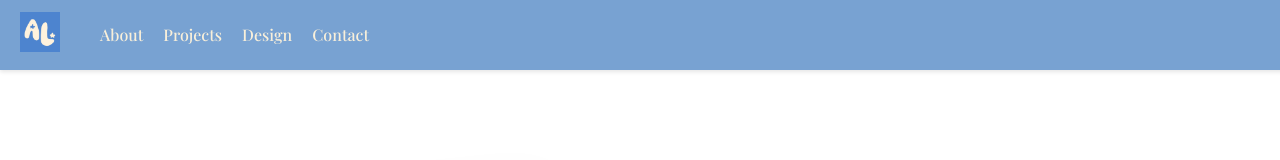
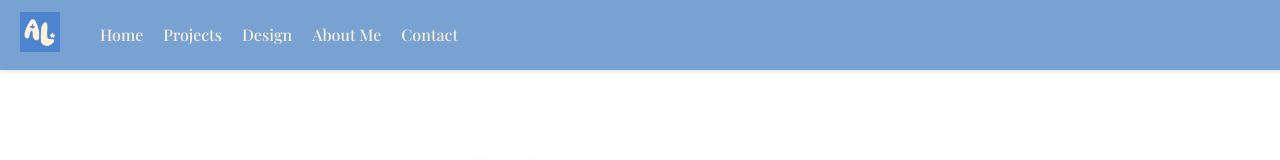
Before and after one commit to amyllee/amylee, a React (Vite) app: page / in a window 1280 px wide. Shown: the top 160 px of the page. Built offline with nearby package versions, Linux system fonts and the light colour scheme; a web font is replaced by a local one.

Commit message:
fix navbar

```diff
--- a/src/App.css
+++ b/src/App.css
@@ -35,4 +35,5 @@
 html, body {
   width: 100%;
   overflow-x: hidden;
+  scroll-behavior: smooth;
 }
--- a/src/components/Navbar/Navbar.tsx
+++ b/src/components/Navbar/Navbar.tsx
@@ -11,9 +11,10 @@ const Navbar: React.FC = () => {
                 </a>
             </div>
             <ul className={styles.navLinks}>
-                <li><a href="#hero">About</a></li>
+                <li><a href="#hero">Home</a></li>
                 <li><a href="#projects">Projects</a></li>
                 <li><a href="#design">Design</a></li>
+                <li><a href="#about">About Me</a></li>
                 <li><a href="#contact">Contact</a></li>
             </ul>
         </nav>
```
